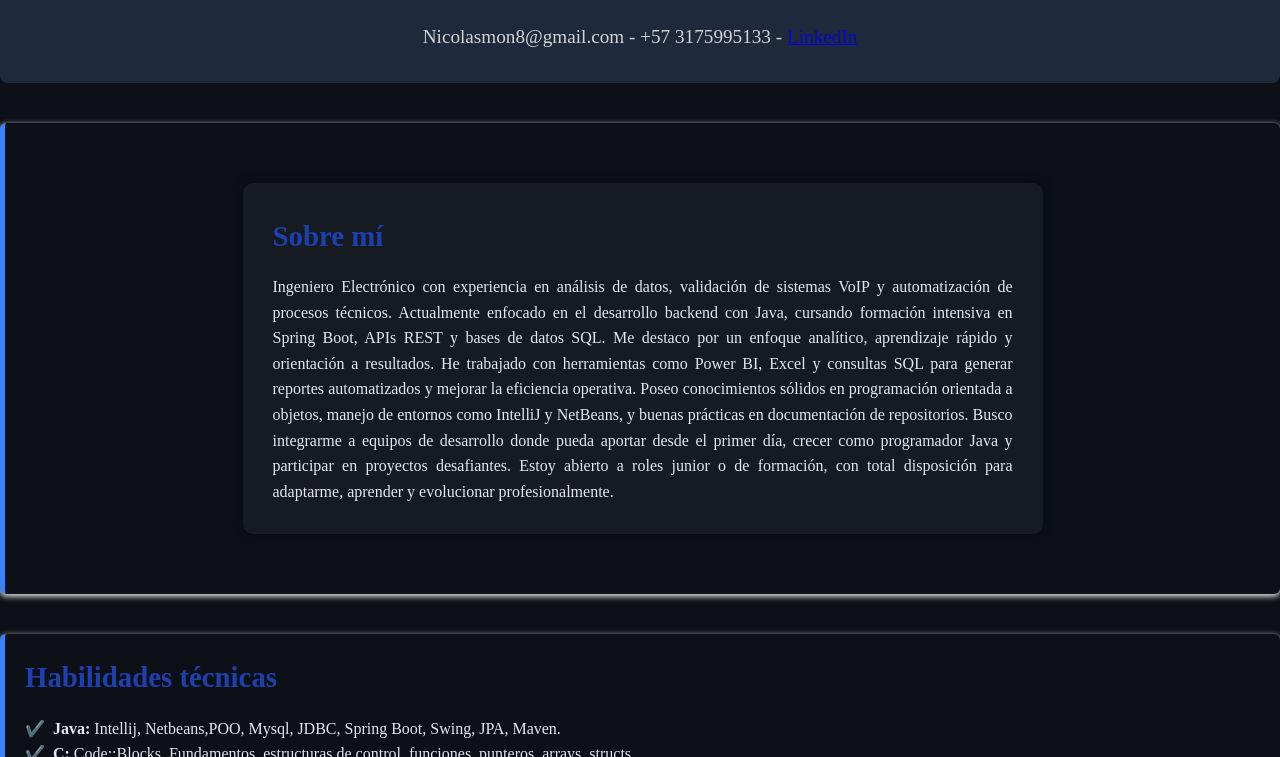
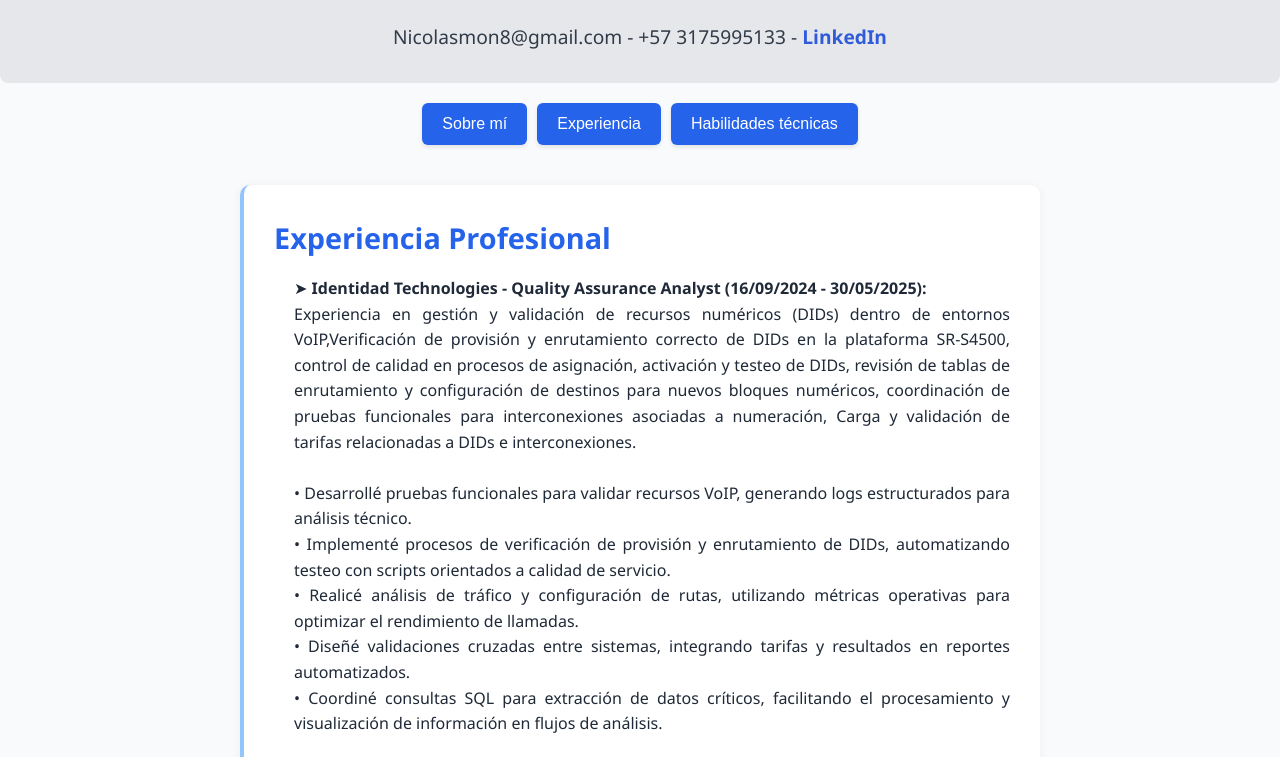
Before and after one commit to kino38/nicolasmon.github.io, a plain HTML site: page Pestañas/experiencia.html in a window 1280 px wide. Shown: the part 138-895 px from the top of the page. Drawn offline with Linux system fonts and the light colour scheme.

Commit message:
Actualizacion de pestañas y colores blancos

```diff
--- /dev/null
+++ b/Pestañas/css/style.css
@@ -0,0 +1,133 @@
+/* Reset básico */
+* {
+  margin: 0;
+  padding: 0;
+  box-sizing: border-box;
+}
+
+/* Tipografía y colores base */
+body {
+  font-family: 'Segoe UI', sans-serif;
+  background-color: #F9FAFB; /* Fondo claro */
+  color: #1F2937;            /* Texto oscuro y legible */
+  line-height: 1.6;
+}
+
+/* Bloque de texto */
+.text-block {
+  max-width: 800px;
+  margin: 40px auto;
+  padding: 30px;
+  background-color: #FFFFFF;
+  border-radius: 10px;
+  box-shadow: 0 0 10px rgba(0,0,0,0.05);
+  text-align: justify;
+}
+
+/* Encabezado principal */
+header {
+  background-color: #E5E7EB;
+  color: #1F2937;
+  padding: 30px 20px;
+  text-align: center;
+  border-radius: 8px;
+}
+
+header h1 {
+  font-size: 2.5em;
+  margin-bottom: 10px;
+}
+
+header p {
+  font-size: 1.2em;
+  opacity: 0.9;
+}
+
+/* Estilo del enlace de LinkedIn */
+a {
+  color: #1D4ED8;
+  text-decoration: none;
+  font-weight: bold;
+  transition: color 0.3s ease;
+}
+
+a:hover {
+  color: #3B82F6;
+  text-decoration: underline;
+}
+
+/* Secciones */
+section {
+  margin: 40px 0;
+  padding: 20px;
+  background-color: #FFFFFF;
+  border-left: 4px solid #93C5FD;
+  border-radius: 6px;
+  box-shadow: 0 2px 6px rgba(0,0,0,0.05);
+}
+
+/* Títulos de sección */
+section h2 {
+  font-size: 1.8em;
+  margin-bottom: 15px;
+  color: #2563EB;
+}
+
+/* Listas */
+ul {
+  list-style-type: disc;
+  padding-left: 20px;
+}
+
+ul li {
+  margin-bottom: 10px;
+}
+
+/* Footer */
+footer {
+  text-align: center;
+  margin-top: 60px;
+  font-size: 0.9em;
+  color: #6B7280;
+}
+
+/* Botones generales */
+button {
+  background-color: #2563EB;       /* Azul moderno */
+  color: #FFFFFF;                  /* Texto blanco */
+  border: none;
+  padding: 12px 20px;
+  font-size: 1em;
+  border-radius: 6px;
+  cursor: pointer;
+  transition: background-color 0.3s ease, transform 0.2s ease;
+  box-shadow: 0 2px 4px rgba(0,0,0,0.1);
+}
+
+/* Hover: efecto al pasar el mouse */
+button:hover {
+  background-color: #1D4ED8;       /* Azul más oscuro */
+  transform: translateY(-2px);
+}
+
+/* Botón activo (al hacer clic) */
+button:active {
+  background-color: #1E40AF;
+  transform: translateY(0);
+}
+
+/* Botones secundarios (si los necesitas) */
+button.secondary {
+  background-color: #E5E7EB;
+  color: #1F2937;
+}
+
+button.secondary:hover {
+  background-color: #D1D5DB;
+}
+.boton-container {
+  display: flex;
+  justify-content: center; /* Centra horizontalmente */
+  gap: 10px;               /* Espacio entre botones */
+  margin-top: 20px;
+}
--- a/index.html
+++ b/Pestañas/experiencia.html
@@ -7,6 +7,7 @@
 
   <!-- Enlace al archivo CSS -->
   <link rel="stylesheet" href="css/style.css">
+
 </head>
 <body>
 
@@ -15,53 +16,19 @@
     <h1>Nicolás Montañés Méndez</h1>
     <p>Ingeniero Electrónico | QA · Backend Java · Análisis de Datos</p><br>
     <p>Nicolasmon8@gmail.com - +57 3175995133 - <a href="https://www.linkedin.com/in/nicolas-monta%C3%B1es-mendez-55238421a/">LinkedIn</a></p>
-
-
   </header>
 
-  <!-- Sección: Sobre mí -->
-  <section>
-    <div class="text-block">
-    <h2>Sobre mí</h2>
-    <p>Ingeniero Electrónico con experiencia en análisis de datos, validación de sistemas VoIP y
-        automatización de procesos técnicos. Actualmente enfocado en el desarrollo backend con Java,
-        cursando formación intensiva en Spring Boot, APIs REST y bases de datos SQL. Me destaco por un
-        enfoque analítico, aprendizaje rápido y orientación a resultados.
-
-        He trabajado con herramientas como Power BI, Excel y consultas SQL para generar
-        reportes automatizados y mejorar la eficiencia operativa. Poseo conocimientos sólidos
-        en programación orientada a objetos, manejo de entornos como IntelliJ y NetBeans, y
-         buenas prácticas en documentación de repositorios.
-
-        Busco integrarme a equipos de desarrollo donde pueda aportar desde el primer día, crecer
-         como programador Java y participar en proyectos desafiantes. Estoy abierto a roles junior
-         o de formación, con total disposición para adaptarme, aprender y evolucionar profesionalmente.</p>
-        </div>
-  </section>
-
-  <!-- Sección: Habilidades técnicas -->
-  <section>
-    <h2>Habilidades técnicas</h2>
-    <ul>
-    <li><strong>Java:</strong> Intellij, Netbeans,POO, Mysql, JDBC, Spring Boot, Swing, JPA, Maven.</li>
-    <li><strong>C:</strong> Code::Blocks, Fundamentos, estructuras de control, funciones, punteros,
-    arrays, structs</li>
-    <li><strong>C++:</strong> Sintaxis básica, POO, clases, objetos, herencia, funciones, constructores,
-    vectores, sobrecarga</li>
-    <li><strong>Python:</strong> Sintaxis básica, variables, tipos de datos, estructuras de control,
-    funciones, listas, diccionarios, POO básica</li>
-    <li><strong>SQL:</strong> SELECT, INSERT, UPDATE, DELETE, WHERE, JOIN, ORDER BY, GROUP BY</li>
-    <li> <strong>PowerBI:</strong> Power Query, modelado de datos, DAX intermedio, visualizaciones avanzadas,
-                                    segmentaciones, paneles interactivos.</li>
-
-    </ul>
-  </section>
+<div class="boton-container">
+    <button onclick="location.href='Sobre mí.html'">Sobre mí</button>
+    <button onclick="location.href='experiencia.html'">Experiencia</button>
+    <button onclick="location.href='Habilidades técnicas.html'">Habilidades técnicas</button>
+</div>
 
   <!-- Sección: Experiencia Profesional -->
-  <section>
+  <section class="text-block">
     <h2>Experiencia Profesional</h2>
     <ul>
-      ➤<strong>Identidad Technologies - Quality Assurance Analyst (16/09/2024 - 30/05/2025):</strong> <br>
+      ➤<strong> Identidad Technologies - Quality Assurance Analyst (16/09/2024 - 30/05/2025):</strong> <br>
                                                 Experiencia en gestión y validación de recursos numéricos (DIDs)
                                                 dentro de entornos VoIP,Verificación de provisión y
                                                 enrutamiento correcto de DIDs en la plataforma SR-S4500,
@@ -71,8 +38,18 @@
                                                 coordinación de pruebas funcionales para interconexiones
                                                 asociadas a numeración, Carga y validación de tarifas
                                                 relacionadas a DIDs e interconexiones.<br><br>
+                                                • Desarrollé pruebas funcionales para validar recursos VoIP, generando logs
+                                                estructurados para análisis técnico.<br>
+                                                • Implementé procesos de verificación de provisión y enrutamiento de DIDs,
+                                                automatizando testeo con scripts orientados a calidad de servicio.<br>
+                                                • Realicé análisis de tráfico y configuración de rutas, utilizando métricas operativas
+                                                para optimizar el rendimiento de llamadas. <br>
+                                                • Diseñé validaciones cruzadas entre sistemas, integrando tarifas y resultados en
+                                                reportes automatizados.<br>
+                                                • Coordiné consultas SQL para extracción de datos críticos, facilitando el
+                                                procesamiento y visualización de información en flujos de análisis.<br><br>
 
-      ➤<strong>Enel Colombia S.A.- Ingeniero en Practica (1/09/2023 - 30/01/2024):</strong><br>
+      ➤<strong> Enel Colombia S.A.- Ingeniero en Practica (1/09/2023 - 30/01/2024):</strong><br>
                                         Realice asistencia en el área de monitoreo, supervisando y
                                         controlando los trabajos de contratistas para asegurar la conformidad
                                         con estándares y procedimientos, lo cual fue fundamental para
@@ -99,40 +76,22 @@
                                         sólidas en coordinación de actividades, gestión de crisis y análisis de
                                         datos avanzados con herramientas como Power BI, Microsoft Excel y
                                         Microsoft Word. <br>
+                                        Supervisé trabajos de contratistas en el área de monitoreo, asegurando conformidad
+                                        con estándares operativos mediante controles sistemáticos y reportes estructurados.<br><br>
+                                        • Gestioné emergencias por fallas eléctricas en la zona centro-oriente de Bogotá,
+                                        aplicando protocolos rápidos y efectivos para minimizar el impacto en usuarios y
+                                        restaurar el servicio. <br>
+                                        • Implementé un sistema de procesamiento de datos con Power BI para la gestión de
+                                        suspensiones, cortes y reconexiones, permitiendo visualizar métricas clave como
+                                        tiempos de respuesta y cumplimiento normativo. <br>
+                                        • Diseñé dashboards interactivos que facilitaron la toma de decisiones operativas,
+                                        mejorando la eficiencia en la atención de contratistas y optimizando recursos. <br>
+                                        • Generé registros detallados de afectaciones, estructurando la información para
+                                        identificar patrones, aplicar estrategias de mitigación y ejecutar acciones correctivas
+                                        oportunas.<br><br>
 
     </ul>
   </section>
-
-  <section>
-    <h2>Formacion Profesional</h2>
-    <ul>
-        ✦ <strong>Pregrado en Ingeniería Electrónica</strong> - Universidad Manuela Beltrán (2018 - 2024)<br>
-        ✦ <strong>Diplomado en Gestión de Proyectos</strong> - Universidad Manuela Beltrán (2024)<br><br>
-    </ul>
-  </section>
-
-  <section>
-    <h2>Formacion Adicional</h2>
-    <ul>
-        •	Universidad Java - Cero a Experto (+150 hrs) – Udemy | En curso<br>
-        •	Curso Power BI – Udemy | 2024<br>
-        •	Curso C, C++, C# – Udemy | 2024<br>
-        •	Introducción a la Seguridad Cibernética – Cisco |2023<br>
-        •	Fundamentos de programación-Universidad nacional |2022<br><br>
-
-    </ul>
-  </section>
-
-    <section>
-    <h2>Idiomas</h2>
-    <ul>
-    <Strong>Español:</Strong> Nativo
-    <Strong>Inglés:</Strong> Nivel B2 - Conversacional
-    </ul>
-    </section>
-
-
-
 
 
   <!-- Footer -->
--- a/css/style.css
+++ /dev/null
@@ -1,84 +0,0 @@
-/* Reset básico */
-* {
-  margin: 0;
-  padding: 0;
-  box-sizing: border-box;
-}
-
-/* Tipografía y colores base */
-body {
-  font-family: 'Times New Roman', sans-serif;
-  background-color: #0D1117; /* Fondo oscuro técnico */
-  color: #E5E7EB;            /* Texto claro y legible */
-  margin: 0;
-  padding: 0;
-  line-height: 1.6;
-}
-
-.text-block {
-  max-width: 800px;
-  margin: 40px auto; /* Centrado horizontal del bloque */
-  padding: 30px;
-  background-color: #161B22;
-  border-radius: 10px;
-  box-shadow: 0 0 10px rgba(0,0,0,0.5);
-  text-align: justify;
-  line-height: 1.6;
-  color: #E5E7EB;
-}
-
-
-/* Encabezado principal */
-header {
-  background-color: #1e293b;
-  color: #fff;
-  padding: 30px 20px;
-  text-align: center;
-  border-radius: 8px;
-}
-
-header h1 {
-  font-size: 2.5em;
-  margin-bottom: 10px;
-}
-
-header p {
-  font-size: 1.2em;
-  opacity: 0.8;
-}
-
-/* Secciones */
-section {
-  margin: 40px 0;
-  padding: 20px;
-  background-color: #0D1117;
-  border-left: 5px solid #3b82f6;
-  border-radius: 6px;
-  box-shadow: 0 2px 6px white;
-}
-
-/* Títulos de sección */
-section h2 {
-  font-size: 1.8em;
-  margin-bottom: 15px;
-  color: #1e40af;
-}
-
-/* Listas */
-ul {
-  list-style-type: none;
-}
-
-ul li::before {
-  content: "✔️";
-  margin-right: 8px;
-  color: #10b981;
-}
-
-/* Footer */
-footer {
-  text-align: center;
-  margin-top: 60px;
-  font-size: 0.9em;
-  color: #666;
-}
```
Also changed, not shown: Pestañas/Habilidades técnicas.html (added, +81 -0 lines), Pestañas/Sobre mí.html (added, +54 -0 lines), Pestañas/index.html (added, +35 -0 lines).
